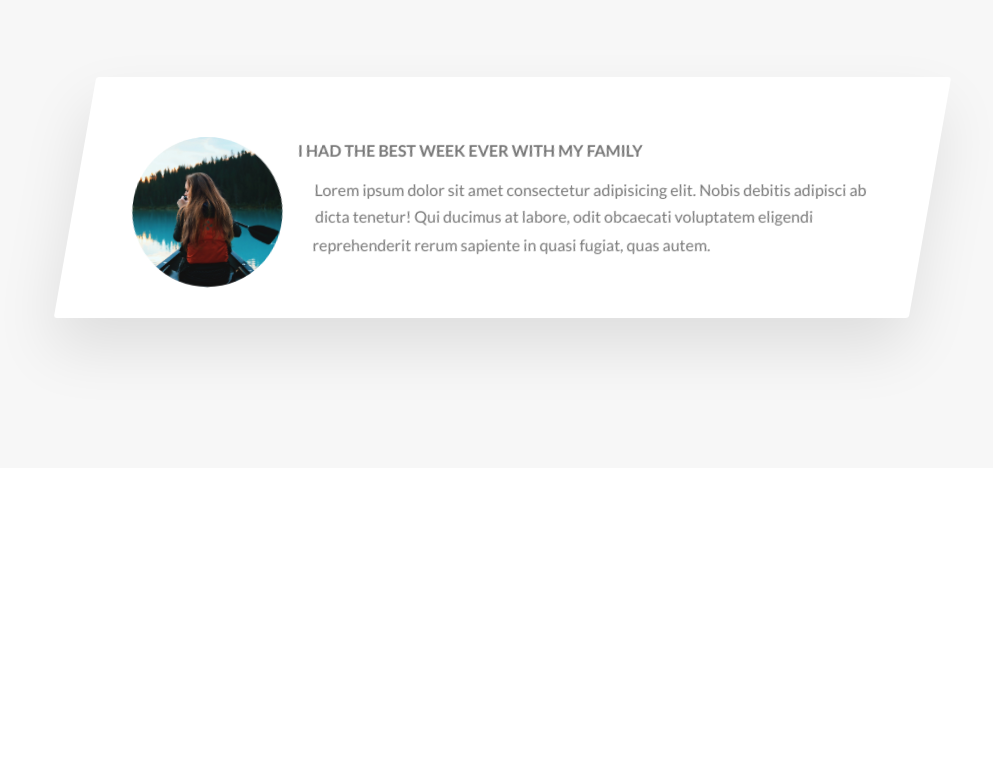
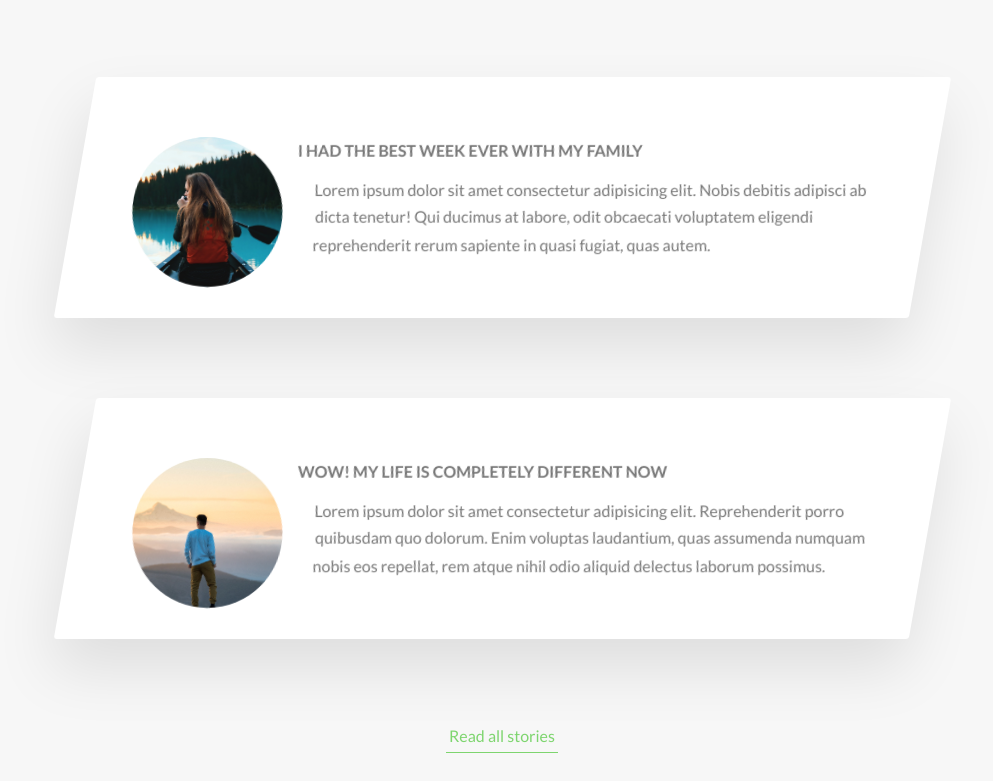
Before and after one commit to Moosees/natours, a website: page index.html in a window 1280 px wide. Shown: the part 3436-4217 px from the top of the page, without its empty margins (138-1131 px from the left). Before the commit the page ends 3934 px from the top, so only its background shows below. Drawn offline with Linux system fonts and the light colour scheme.

Commit message:
Add second story box

```diff
--- a/index.html
+++ b/index.html
@@ -230,6 +230,23 @@
                     </div>
                 </div>
             </div>
+            <div class="row">
+                <div class="story">
+                    <figure class="story__shape">
+                        <img class="story__img" src="../img/nat-9.jpg" alt="Person on a tour">
+                        <figcaption class="story__caption">Jack Wilson</figcaption>
+                    </figure>
+                    <div class="story__text">
+                        <h3 class="heading-tertiary u-margin-bottom-small">
+                        WOW! My life is completely different now
+                        </h3>
+                        <p>Lorem ipsum dolor sit amet consectetur adipisicing elit. Reprehenderit porro quibusdam quo dolorum. Enim voluptas laudantium, quas assumenda numquam nobis eos repellat, rem atque nihil odio aliquid delectus laborum possimus.</p>
+                    </div>
+                </div>
+            </div>
+            <div class="u-center-text u-margin-top-huge">
+                <a href="#" class="btn-text">Read all stories</a>
+            </div>
         </section>
     </main>
 </body>
```
